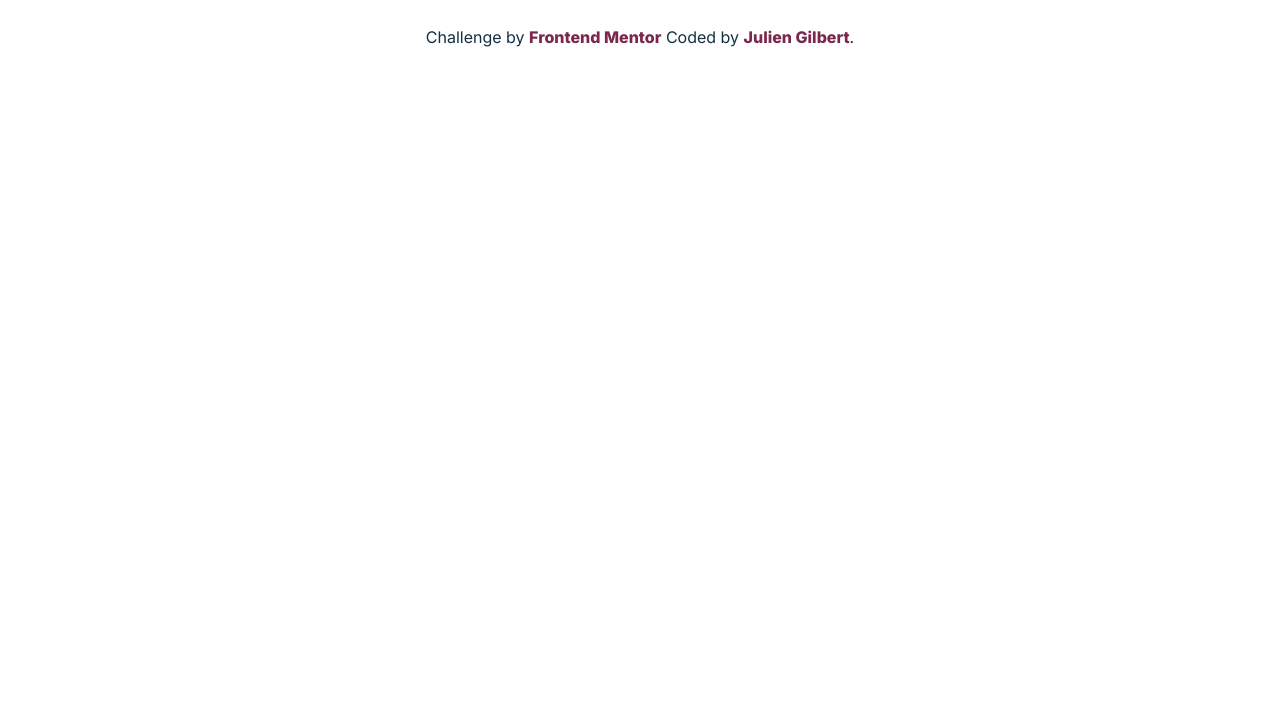
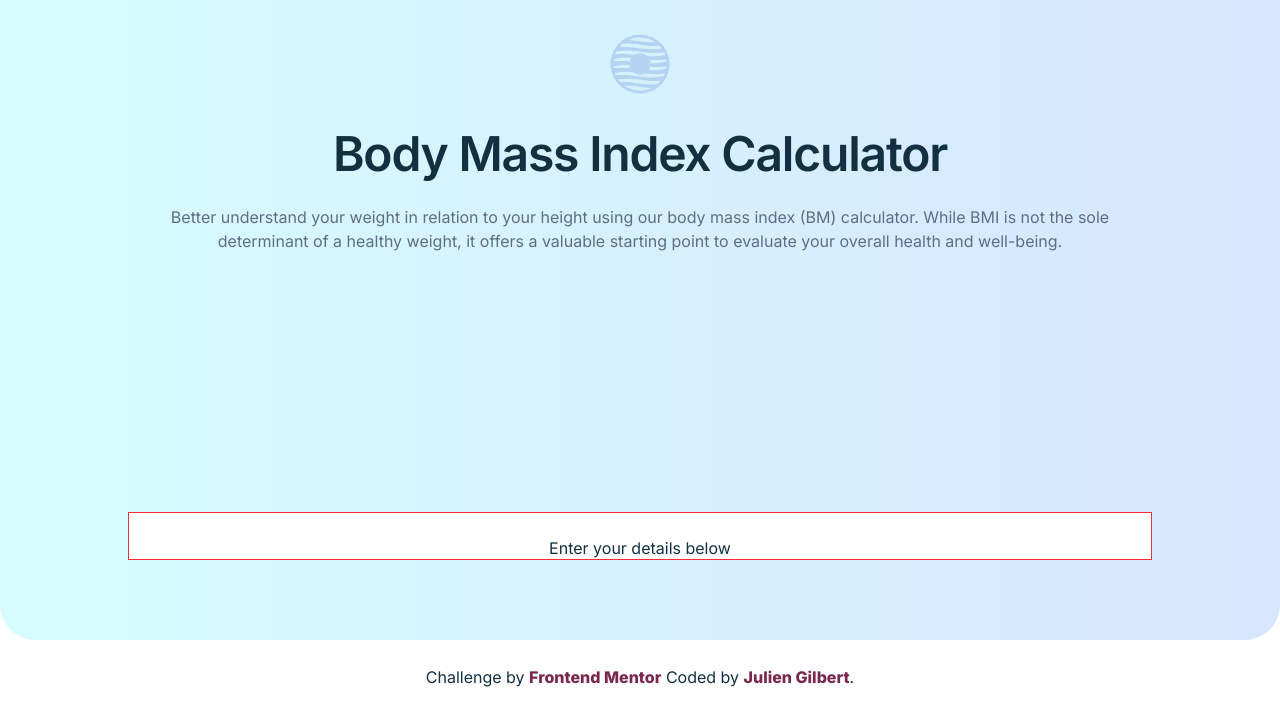
Before and after one commit to juliengDev/BMI_Calculator, a website built with Vite: page index.html in a window 1280 px wide. Built offline with nearby package versions, Linux system fonts and the light colour scheme.

Commit message:
setting up the dev environnement

```diff
--- a/index.html
+++ b/index.html
@@ -7,12 +7,32 @@
     <title>Vite + TS</title>
     <link rel="stylesheet" href="./src/css/style.css" />
   </head>
-  <body
-    class="typography font-inter mx-auto flex w-[60rem] flex-col"
-  >
-  <header>
-    <img src="" alt="">
-  </header>
+  <body class="typography font-inter mx-auto flex flex-col items-center">
+    <section class="hero relative">
+      <header
+        class="item-center flex min-h-160 flex-col items-center rounded-br-[35px] rounded-bl-[35px] bg-linear-to-r from-[#d6fcfe] to-[#d6e6fe] text-center"
+      >
+        <img
+          src="/public/assets/images/logo.svg"
+          alt="main logo"
+          class="min-h-9 min-w-9 py-8"
+        />
+        <h1 class="text-preset-2 w-[80%] pb-6">Body Mass Index Calculator</h1>
+        <p class="text-preset-6-regular w-[80%]">
+          Better understand your weight in relation to your height using our
+          body mass index (BM) calculator. While BMI is not the sole determinant
+          of a healthy weight, it offers a valuable starting point to evaluate
+          your overall health and well-being.
+        </p>
+      </header>
+      <form
+        action="#"
+        class="absolute bottom-20 left-1/2 mx-auto w-[80%] translate-x-[-50%] border border-red-500 bg-white"
+      >
+        <h2 class="pt-6 text-center">Enter your details below</h2>
+      </form>
+    </section>
+
     <footer class="attribution">
       <p>Challenge by</p>
       <a
--- a/src/css/typography.css
+++ b/src/css/typography.css
@@ -15,6 +15,7 @@
     line-height: 110%;
     letter-spacing: var(--tracking-tight);
     font-weight: var(--font-weight-semibold);
+    color: var(--color-blue-900);
   }
   .text-preset-2 {
     font-size: var(--text-5xl);
@@ -51,6 +52,7 @@
     line-height: 150%;
     letter-spacing: var(--tracking-normal);
     font-weight: var(--font-weight-normal);
+    color: var(--color-grey-500);
   }
   .text-preset-7-bold {
     font-size: var(--text-sm);
```
